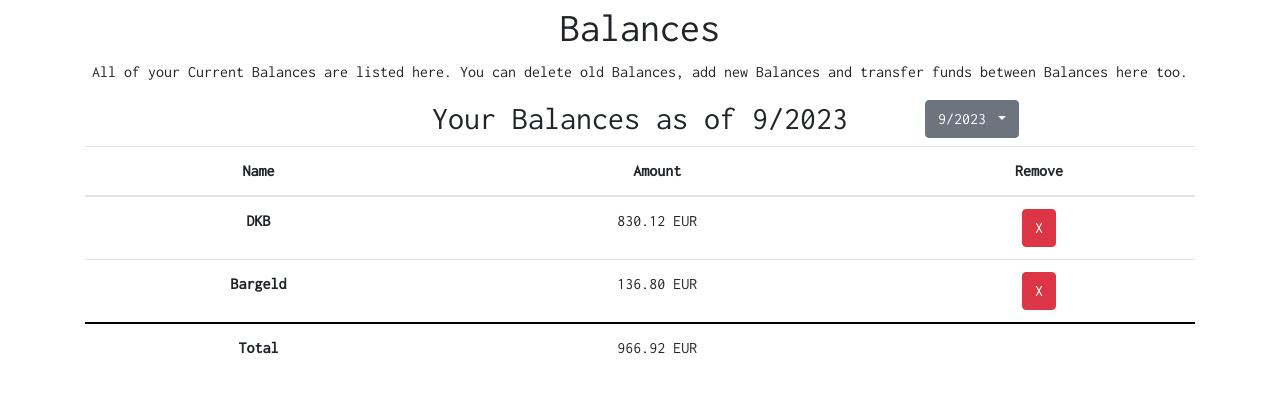
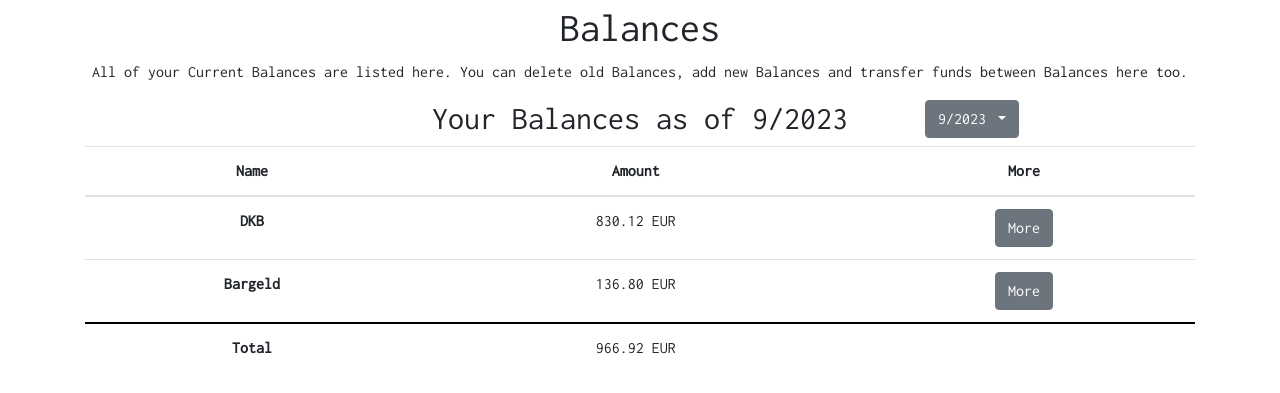
Before and after one commit to Thackerie/final_Project, a Django app: page /balances in a window 1280 px wide. Shown: the part 66-459 px from the top of the page. Run offline with Django 4.2, Linux system fonts and the light colour scheme; a user stored in the database is signed in; data comes from the database, SQL or seed files in the repository; both versions use the stored data as it was after the commit; some libraries are stand-ins or nearby versions.

Commit message:
Switched remove button out for more options button

```diff
--- a/WalletWise/templates/WalletWise/balances.html
+++ b/WalletWise/templates/WalletWise/balances.html
@@ -29,7 +29,7 @@
             <tr>
                 <th scope="col">Name</th>
                 <th scope="col">Amount</th>
-                <th scope="col">Remove</th>
+                <th scope="col">More</th>
             </tr>
         </thead>
         <tbody>
@@ -37,7 +37,7 @@
             <tr>
                 <th scope="row">{{balance.title}}</th>
                 <td>{{balance.amount}} EUR</td>
-                <td><button class="btn btn-danger">X</button></td>
+                <td><a class="btn btn-secondary" href="{% url 'balance' date=budget.date title=balance.title %}" role="button">More</a></td>
             </tr>
             {% endfor %}
         </tbody>
--- a/WalletWise/urls.py
+++ b/WalletWise/urls.py
@@ -14,6 +14,7 @@ urlpatterns = [
     path("settings", views.settings, name="settings"),
     path("balances", views.balances, name="balances"),
     path("balances/<str:date>", views.changeMonth, name="changeMonth"),
+    path("balance/<str:date>/<str:title>", views.balance, name="balance"),
     path("incomes", views.incomes, name="incomes"),
     path("expenses", views.expenses, name="expenses"),
     path("dashboard", views.dashboard_view, name="dashboard"),
--- a/WalletWise/views.py
+++ b/WalletWise/views.py
@@ -304,5 +304,20 @@ def changeMonth(request, date):
         'dashboard' : dashboard
     })
 
+def balance(request, date, title):
+    user = request.user
+
+    dashboard = Dashboard.objects.get(owner=user)
+
+    currentBudget= MonthBudget.objects.filter(date=date, dashboard=dashboard)[0]
+
+    balance = Funds.objects.filter(title=title, budget=currentBudget)[0]
+
+    return render(request, "WalletWise/balance.html", {
+        'user':user,
+        'balance': balance,
+        'dashboard' : dashboard
+    })
+
 def expenses(request):
     return render(request, "WalletWise/expenses.html")
```
Also changed, not shown: WalletWise/templates/WalletWise/balance.html (added, +9 -0 lines), db.sqlite3.
